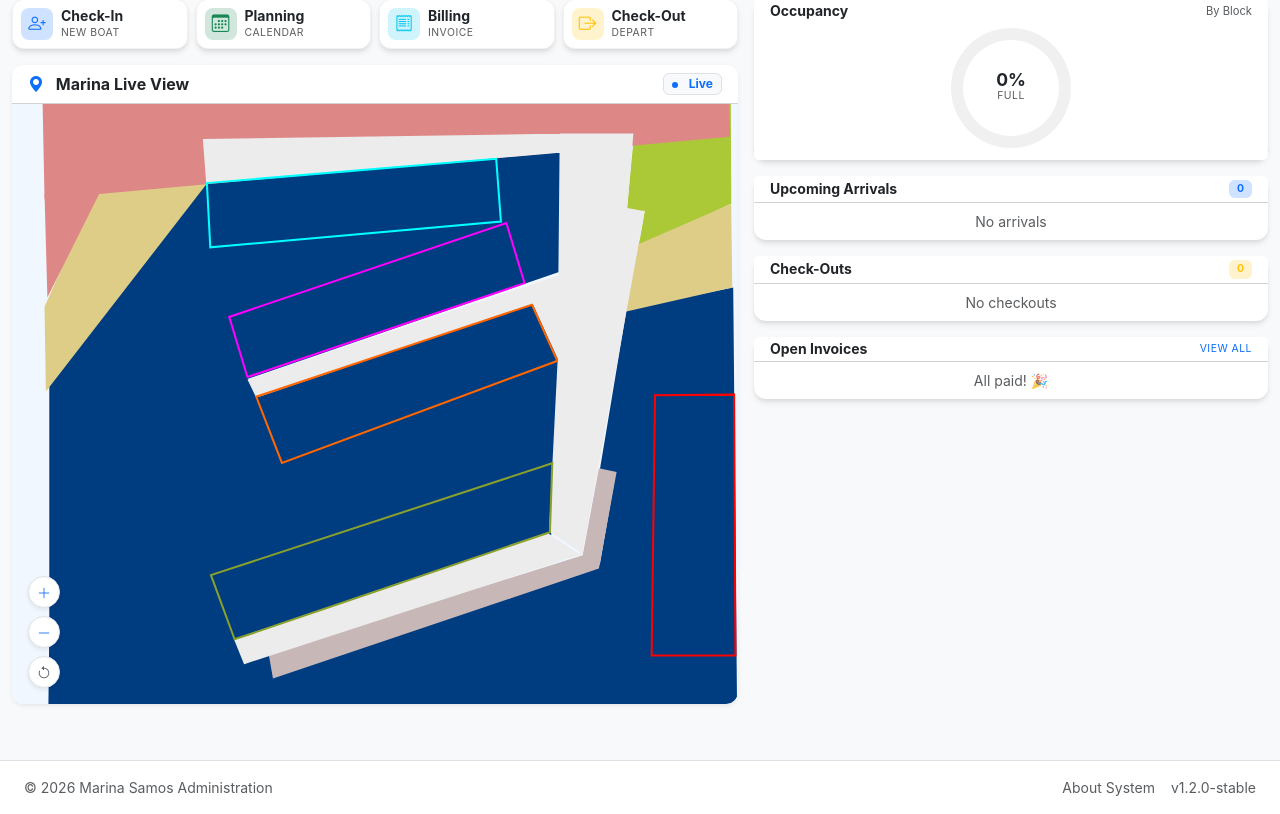
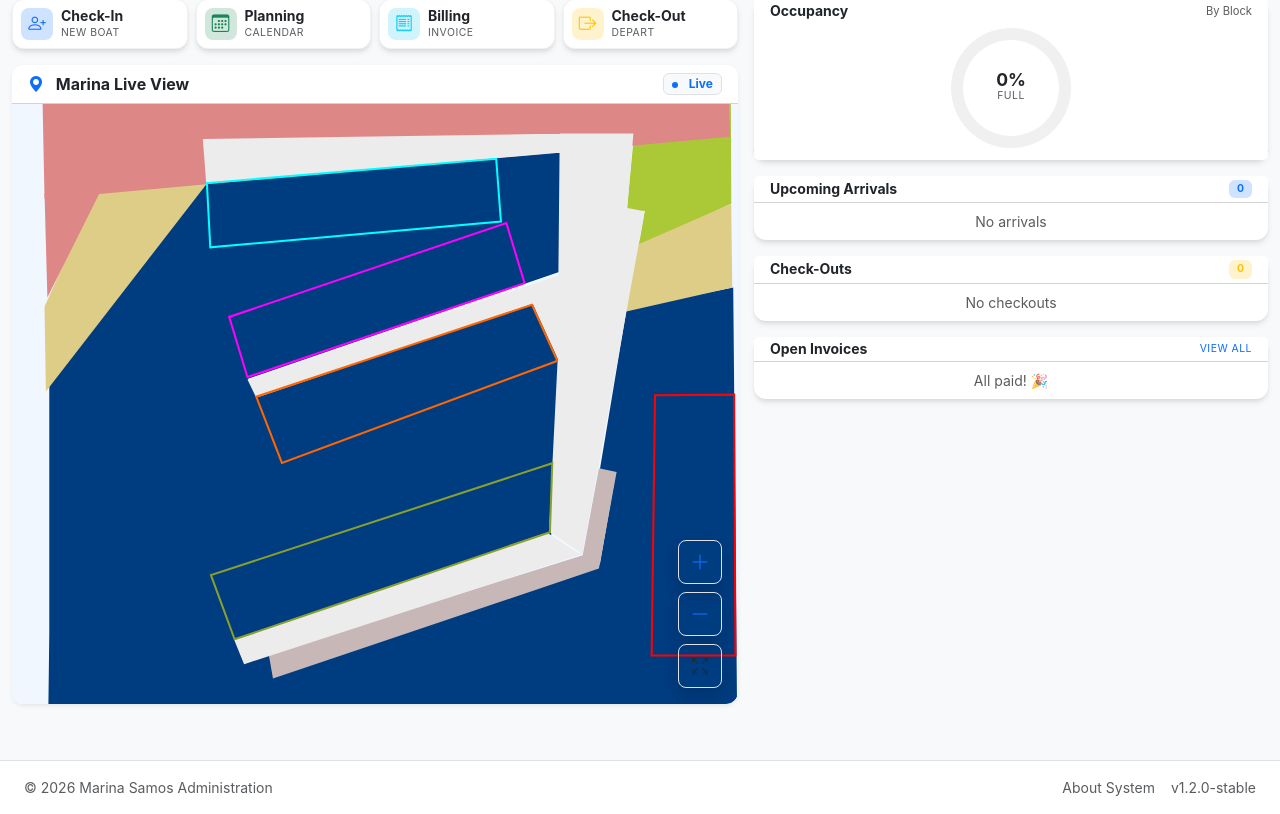
Before and after one commit to bzaiser/Marina-Administration-and-Booking, a Django app: page / in a window 1280 px wide. Shown: the part 157-971 px from the top of the page. Run offline with Django 4.2, Linux system fonts and the light colour scheme; the visitor is signed in with stand-in values (Sample User, id 1); data that the repository does not hold is empty; some libraries are stand-ins or nearby versions.

Commit message:
Lock map to container bounds and enhance navigation buttons UI

```diff
--- a/templates/marina/dashboard.html
+++ b/templates/marina/dashboard.html
@@ -173,15 +173,15 @@
                     </div>
 
                     <!-- Custom Map Navigation -->
-                    <div class="position-absolute bottom-0 start-0 m-3 d-flex flex-column gap-2" style="z-index: 10;">
-                        <button type="button" class="btn btn-sm shadow-sm border rounded-circle p-0 d-flex align-items-center justify-content-center" style="width: 32px; height: 32px; background-color: white !important;" onclick="window.marinaPanZoom.zoomIn()">
-                            <i class="bi bi-plus-lg text-primary"></i>
+                    <div class="position-absolute bottom-0 end-0 m-3 d-flex flex-column gap-2" style="z-index: 10;">
+                        <button type="button" class="btn btn-white shadow border rounded-3 d-flex align-items-center justify-content-center" style="width: 44px; height: 44px;" onclick="window.marinaPanZoom.zoomIn()">
+                            <i class="bi bi-plus-lg fs-5 text-primary"></i>
                         </button>
-                        <button type="button" class="btn btn-sm shadow-sm border rounded-circle p-0 d-flex align-items-center justify-content-center" style="width: 32px; height: 32px; background-color: white !important;" onclick="window.marinaPanZoom.zoomOut()">
-                            <i class="bi bi-dash-lg text-primary"></i>
+                        <button type="button" class="btn btn-white shadow border rounded-3 d-flex align-items-center justify-content-center" style="width: 44px; height: 44px;" onclick="window.marinaPanZoom.zoomOut()">
+                            <i class="bi bi-dash-lg fs-5 text-primary"></i>
                         </button>
-                        <button type="button" class="btn btn-sm shadow-sm border rounded-circle p-0 d-flex align-items-center justify-content-center" style="width: 32px; height: 32px; background-color: white !important;" onclick="window.marinaPanZoom.reset()">
-                            <i class="bi bi-arrow-counterclockwise text-muted"></i>
+                        <button type="button" class="btn btn-white shadow border rounded-3 d-flex align-items-center justify-content-center" style="width: 44px; height: 44px;" onclick="window.marinaPanZoom.reset(); window.marinaPanZoom.fit(); window.marinaPanZoom.center();">
+                            <i class="bi bi-arrows-fullscreen fs-6 text-muted"></i>
                         </button>
                     </div>
 
@@ -380,32 +380,42 @@
             controlIconsEnabled: false,
             fit: true,
             center: true,
-            minZoom: 0.1,
+            minZoom: 1, // Will be set dynamically after init
             maxZoom: 10,
+            onUpdatedCTM: function() {
+                // Ensure we don't zoom out past the initial fit
+                const sizes = this.getSizes();
+                if (this.realZoom < sizes.minZoom) {
+                    this.zoom(sizes.minZoom);
+                }
+            },
             beforePan: function(oldPan, newPan) {
-                var stopPan = false
-                  , marginLeft = 0
-                  , marginTop = 0
-                  , shelf = this.getSizes()
-                  , gutterWidth = shelf.width
-                  , gutterHeight = shelf.height
-                  , leftLimit = -((shelf.viewBox.x + shelf.viewBox.width) * shelf.realZoom) + gutterWidth
-                  , rightLimit = gutterWidth - shelf.viewBox.x * shelf.realZoom
-                  , topLimit = -((shelf.viewBox.y + shelf.viewBox.height) * shelf.realZoom) + gutterHeight
-                  , bottomLimit = gutterHeight - shelf.viewBox.y * shelf.realZoom;
+                const shelf = this.getSizes();
+                const gutterWidth = shelf.width;
+                const gutterHeight = shelf.height;
 
-                var customPan = {};
+                // Calculate limits based on current zoom
+                const leftLimit = -((shelf.viewBox.x + shelf.viewBox.width) * shelf.realZoom) + gutterWidth;
+                const rightLimit = gutterWidth - shelf.viewBox.x * shelf.realZoom;
+                const topLimit = -((shelf.viewBox.y + shelf.viewBox.height) * shelf.realZoom) + gutterHeight;
+                const bottomLimit = gutterHeight - shelf.viewBox.y * shelf.realZoom;
+
+                const customPan = {};
                 customPan.x = Math.max(leftLimit, Math.min(rightLimit, newPan.x));
                 customPan.y = Math.max(topLimit, Math.min(bottomLimit, newPan.y));
 
-                // Disable pan if not zoomed in (roughly)
-                if (shelf.realZoom <= shelf.minZoom * 1.01) {
+                // If not zoomed in, keep centered
+                if (Math.abs(shelf.realZoom - shelf.minZoom) < 0.01) {
                     return false;
                 }
 
                 return customPan;
             }
         });
+
+        // Set minZoom to the initial fit zoom
+        const initialSizes = window.marinaPanZoom.getSizes();
+        window.marinaPanZoom.setMinZoom(initialSizes.realZoom);
 
         // Occupancy Chart
         const ctx = document.getElementById('occupancyChart').getContext('2d');
```
